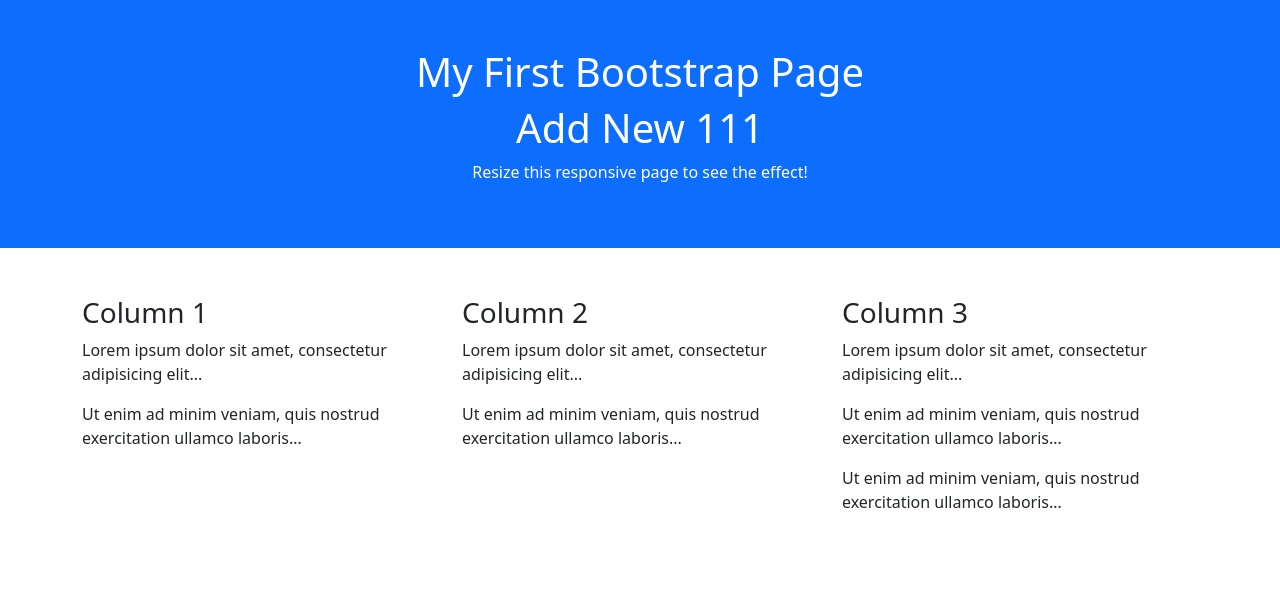
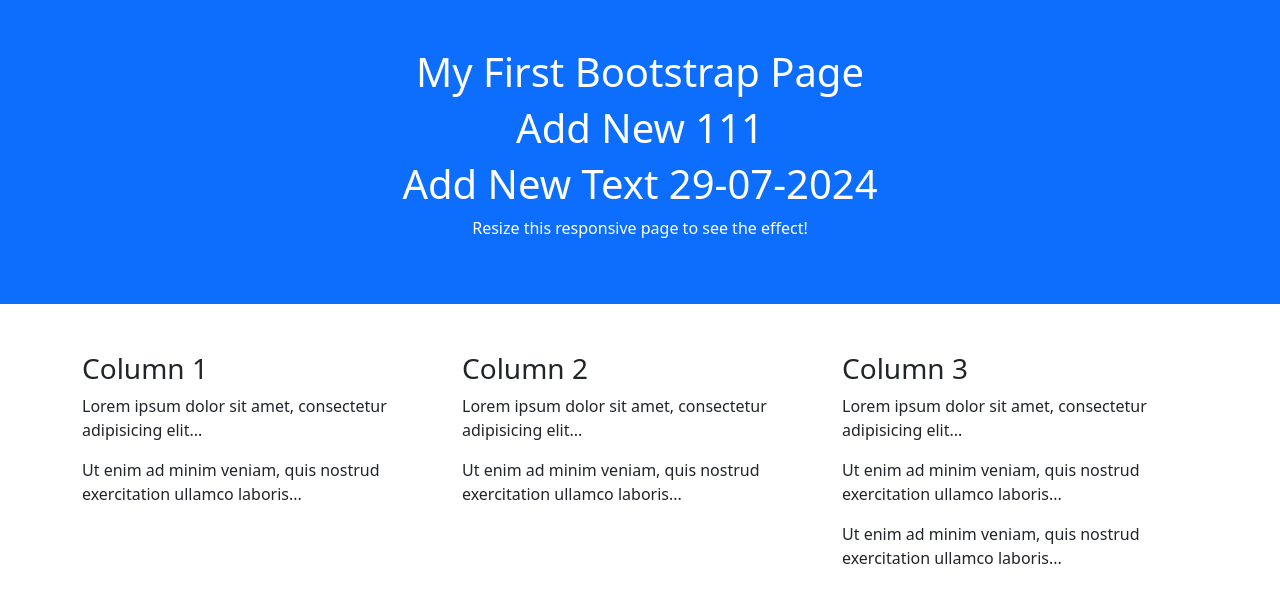
Before and after one commit to bonutarak/Learn-HTML, a plain HTML site: page index.html in a window 1280 px wide. Drawn offline with nearby package versions, Linux system fonts and the light colour scheme.

Commit message:
Update index.html
Add new text 222

```diff
--- a/index.html
+++ b/index.html
@@ -14,6 +14,7 @@
   <div class="container-fluid p-5 bg-primary text-white text-center">
     <h1>My First Bootstrap Page</h1>
     <h1>Add New 111</h1>
+    <h1>Add New Text 29-07-2024</h1>
     <p>Resize this responsive page to see the effect!</p>
   </div>
 
```
